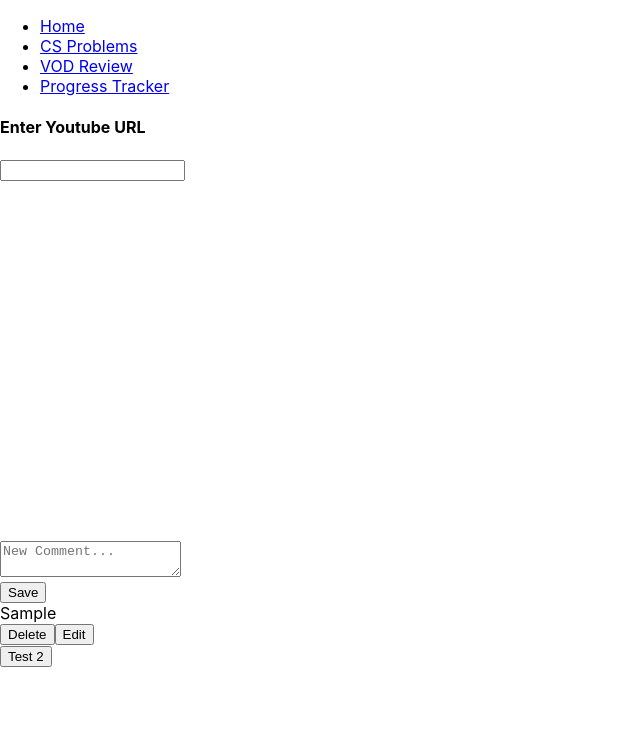
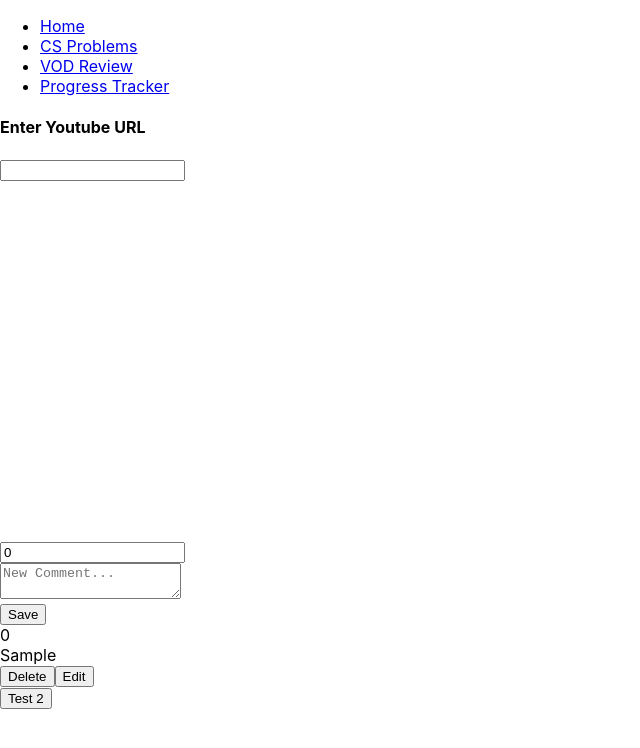
Before and after one commit to Barca545/CS_Tracker, a React (Create React App) app in the folder LoL_App/frontend/: page /vod-reviews in a window 1280 px wide. Both pictures are taken after typing "Sample" into the empty fields and a click on the button "Save". Shown: the top 748 px of the page, without its empty margins (0-640 px from the left). Built offline with nearby package versions, Linux system fonts and the light colour scheme.

Commit message:
excised dead code

```diff
--- a/LoL_App/frontend/src/app/slices/vodreviewSlice.ts
+++ b/LoL_App/frontend/src/app/slices/vodreviewSlice.ts
@@ -31,19 +31,12 @@ const vodreviewSlice = createSlice({
         text: commentedit.text,
        }
       },
-      setTimestamp: (state,action:PayloadAction<number>) => {
-        state.currentTimestamp = action.payload
-      }
     }})
 
-export const {addComment,deleteComment,editComment,setTimestamp} = vodreviewSlice.actions
+export const {addComment,deleteComment,editComment} = vodreviewSlice.actions
 export default vodreviewSlice.reducer;
 
 ///Selectors
 export const getComments = (state:RootState) => {
   return state.vodreview.comments
 }
-
-export const getTimestamp = (state:RootState) => {
-  return state.vodreview.currentTimestamp
-}
--- a/LoL_App/frontend/src/pages/VOD-Review.tsx
+++ b/LoL_App/frontend/src/pages/VOD-Review.tsx
@@ -2,7 +2,7 @@ import React, {useState,useRef} from "react";
 import {v4 as uuid} from 'uuid';
 import { VODReviewComment} from "../services/types/vod-reviews-types";
 import { useAppDispatch,useAppSelector } from "../app/hooks";
-import {addComment,deleteComment,editComment,getComments,getTimestamp,setTimestamp} from '../app/slices/vodreviewSlice'
+import {addComment,deleteComment,editComment,getComments} from '../app/slices/vodreviewSlice'
 import ReactPlayer from "react-player";
 
 ///USING REACT-PLAYER NOT react-youtube OR video-react
@@ -20,15 +20,15 @@ const VideoPlayer = () => {
   const dispatch = useAppDispatch()
 
   /*steal the set duration thing as well from the below
-
   https://codesandbox.io/s/useref-for-react-player-qss7k*/
 
-  const handleSeek = () => {
-    reactPlayerRef.current?.seekTo(timestamp)
+  const handleSeek = (time:number) => {
+    reactPlayerRef.current?.seekTo(time)
   }
 
-  const setCurrentTime = () => {
-    return reactPlayerRef.current?.getCurrentTime
+  const getCurrentTime = () => {
+    ///figure out how to make this not return undefined
+    return reactPlayerRef.current?.getCurrentTime()
   }
 
   const ChooseVideo = () => {
@@ -58,19 +58,16 @@ const VideoPlayer = () => {
         ))}
         <button onClick={()=>reactPlayerRef.current?.seekTo(120)}> Test 2</button>
       </div>
-
     )
   }
 
   const Comment = (comment:VODReviewComment) => {
-    const dispatch = useAppDispatch()
     const [editstate,setEditState] = useState(false)
 
     const EditComment = (props:any) =>{
-      const dispatch = useAppDispatch()
       const id = props.id
       const [inputText,setinputText] = useState(props.text)
-      const [inputTimestamp,setinputTimestamp] = useState(props.timestamp);
+      const [inputTimestamp,setinputTimestamp] = useState<number>(props.timestamp);
 
       const handleEdit = () => {
         const comment:VODReviewComment = {
@@ -96,6 +93,11 @@ const VideoPlayer = () => {
 
       return(
         <>
+          <input type="text" className="create-timestamp"
+          value={inputTimestamp}
+          placeholder="Set timestamp"
+          onChange={(e) => {setinputTimestamp(parseInt(e.target.value))}}
+          />
           <div className="create-comment">
             <textarea
             value={inputText}
@@ -113,21 +115,16 @@ const VideoPlayer = () => {
 
     if (editstate==false) {
       return(
-        <>
-          <div className="comment-header">
-            {/*
-            this is where the timestamp will eventually go
-            style it to make it look like a link
-            */}
-          </div>
-          <div className="comment" key={comment.id} id={comment.id}>
+        <div className="comment">
+          <div className="time-stamp" onClick={()=>handleSeek(comment.timestamp)}> {comment.timestamp} </div>
+          <div className="comment-body" key={comment.id} id={comment.id}>
             {comment.text}
           </div>
           <div className="comment-footer">
             <button onClick={()=>dispatch(deleteComment(comment.id))}>Delete</button>
             <button onClick={()=>{setEditState(true)}}>Edit</button>
           </div>
-        </>
+        </div>
       )
     }
     else{
@@ -136,26 +133,36 @@ const VideoPlayer = () => {
       )}
   }
 
+  ///could possible make savehandler an if statement and then reuse create comment for edit comment
   const CreateComment = () =>{
-    const dispatch = useAppDispatch()
-    const [inputText,setinputText] = useState(String)
-    const [inputTimestamp,setinputTimestamp] = useState(Number);
+    const [inputText,setinputText] = useState ('')
+    const [inputTimestamp,setinputTimestamp] = useState(0);
+
+    /*add feature that lets user set timestamp or set it to the current time*/
 
     const saveHandler = () => {
       ///add a seperate action here that sends it to the the backend onsave
       const comment:VODReviewComment =
       { id: uuid(),
-        timestamp:1,
+        timestamp:inputTimestamp,
         text:inputText,
       }
       ///debugging
-      console.log(comment)
       dispatch(addComment(comment))
       setinputText('')
     }
 
+    const handleTimestampInput = () => {
+      ///needs to convert a timestamp i.e. 3:12 into seconds
+    }
+
     return(
       <>
+        <input type="text" className="create-timestamp"
+        value={inputTimestamp}
+        placeholder="Set timestamp"
+        onChange={(e) => {setinputTimestamp(parseInt(e.target.value))}}
+        />
         <div className="create-comment">
           <textarea
           value={inputText}
```
